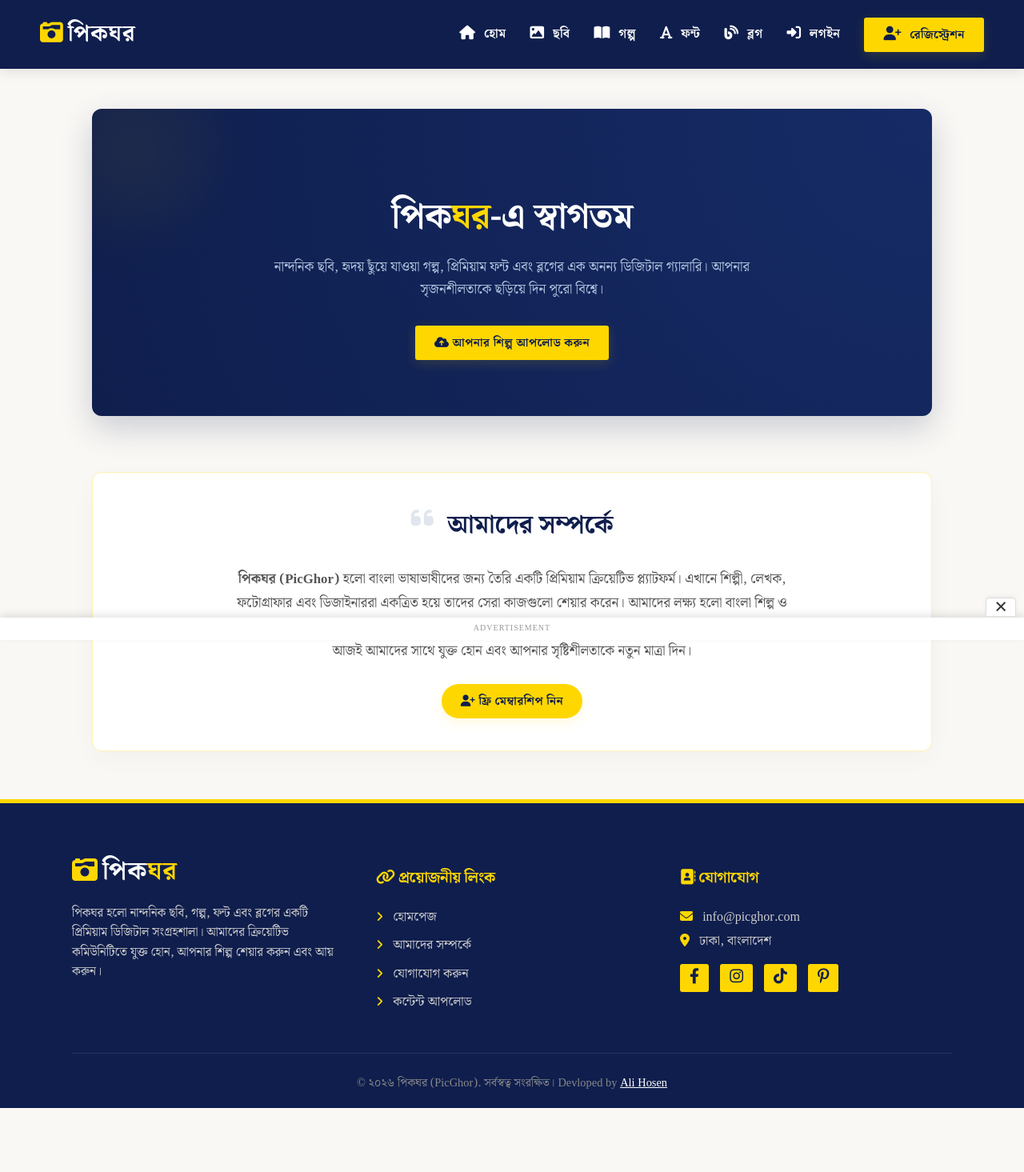
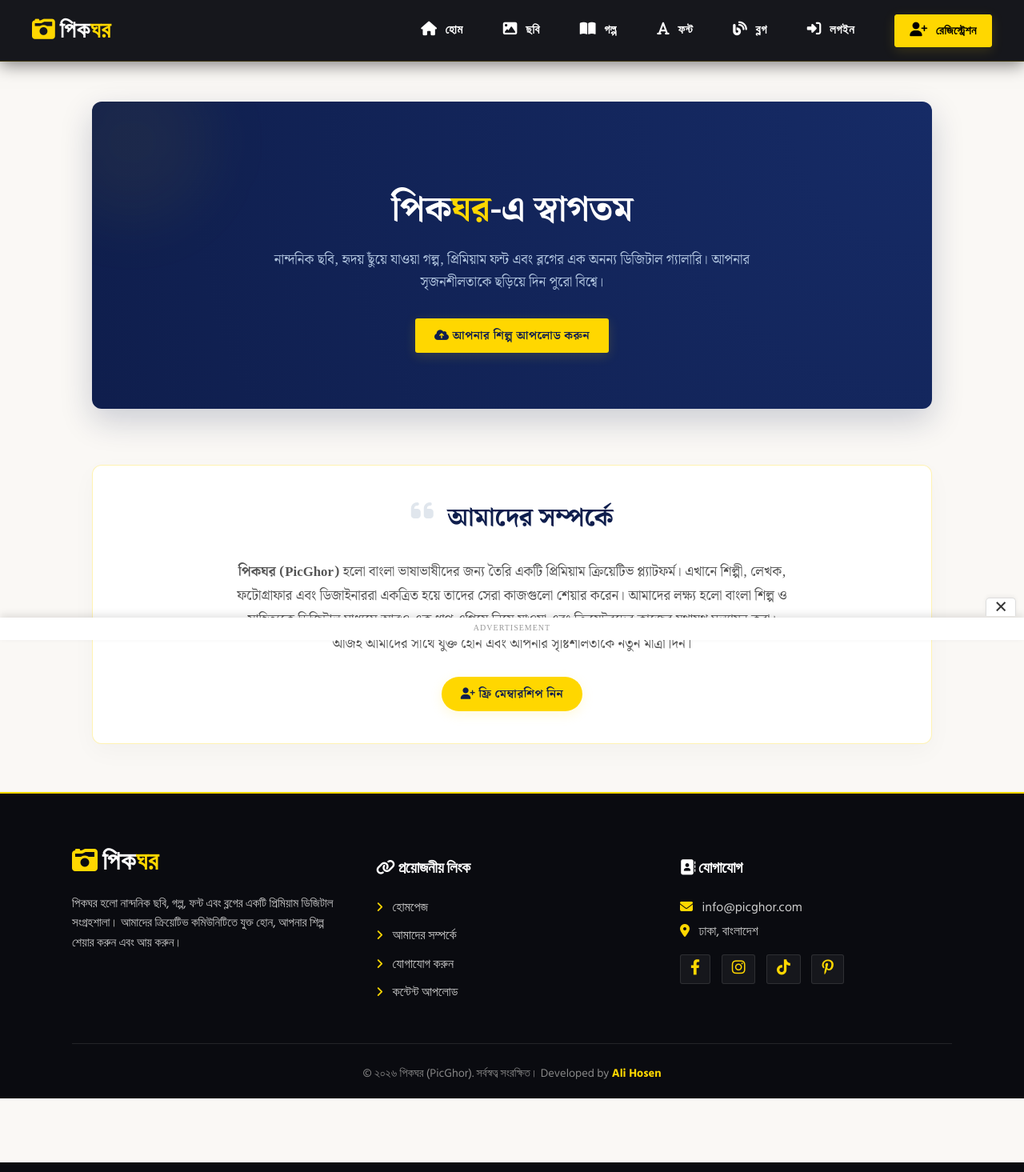
Before and after one commit to siaful2580mm-hub/testing, a Flask app: page / in a window 1280 px wide. Shown: the whole page at 80% size. Run offline with Flask 3, Linux system fonts and the light colour scheme; data that the repository does not hold is empty; some libraries are stand-ins or nearby versions.

Commit message:
Update base.html

```diff
--- a/templates/base.html
+++ b/templates/base.html
@@ -5,15 +5,75 @@
     <meta name="viewport" content="width=device-width, initial-scale=1.0">
     <title>{% block title %}পিকঘর | নান্দনিক সংগ্রহশালা{% endblock %}</title>
 
-    <!-- Google Fonts (বাংলা ფন্ট) -->
+    <!-- Google Fonts -->
     <link href="https://fonts.googleapis.com/css2?family=Noto+Serif+Bengali:wght@400;600;700&display=swap" rel="stylesheet">
+    <link href="https://fonts.googleapis.com/css2?family=Hind+Siliguri:wght@400;500;600;700&display=swap" rel="stylesheet">
 
-    <!-- FontAwesome Icons (ফন্ট অসাম আইকন) -->
+    <!-- FontAwesome Icons -->
     <link rel="stylesheet" href="https://cdnjs.cloudflare.com/ajax/libs/font-awesome/6.4.2/css/all.min.css">
 
     <!-- CSS File Link -->
     <link rel="stylesheet" href="{{ url_for('static', filename='css/style.css') }}">
 
+    <style>
+        /* =========================================
+           1. Navbar Line-Break Fix & Premium UI
+        ========================================= */
+        .navbar {
+            position: sticky; top: 0; z-index: 1050;
+            background: rgba(10, 11, 16, 0.95); /* Deep Dark Background */
+            backdrop-filter: blur(15px); -webkit-backdrop-filter: blur(15px);
+            border-bottom: 1px solid rgba(255, 215, 0, 0.2);
+            padding: 15px 40px; display: flex; justify-content: space-between; align-items: center;
+            box-shadow: 0 4px 20px rgba(0,0,0,0.5);
+            font-family: 'Hind Siliguri', sans-serif;
+        }
+
+        .logo a { font-size: 1.8rem; color: #fff; font-weight: 700; text-decoration: none; letter-spacing: 1px; }
+        .logo a span { color: #FFD700; }
+
+        /* ফ্লেক্সবক্স এবং গ্যাপ ব্যবহার করে লাইন ব্রেক ফিক্স করা হলো */
+        .nav-links { display: flex; align-items: center; gap: 20px; }
+
+        .nav-links a {
+            color: #e0e6ed; text-decoration: none; font-size: 0.95rem; font-weight: 600;
+            white-space: nowrap; /* কোনোভাবেই লেখা নিচে নামবে না */
+            transition: 0.3s; padding: 5px 0;
+        }
+        .nav-links a:hover { color: #FFD700; }
+
+        .nav-btn-highlight { background: #FFD700; color: #000 !important; padding: 8px 18px !important; border-radius: 30px; font-weight: 700; border: 1px solid #FFD700;}
+        .nav-btn-highlight:hover { background: transparent; color: #FFD700 !important; }
+
+        /* =========================================
+           2. Hamburger Menu Fix (Mobile Responsive)
+        ========================================= */
+        .hamburger { display: none; cursor: pointer; flex-direction: column; gap: 5px; z-index: 1100; }
+        .hamburger span { width: 28px; height: 3px; background: #FFD700; border-radius: 5px; transition: 0.4s; }
+
+        /* ১১০০ পিক্সেলের নিচে গেলে মেনু অটোমেটিক মোবাইলের মতো সাইডবার হয়ে যাবে */
+        @media (max-width: 1100px) {
+            .navbar { padding: 15px 20px; }
+            .hamburger { display: flex; }
+            .nav-links {
+                position: fixed; top: 0; right: -100%; width: 280px; height: 100vh;
+                background: #0a0b10; flex-direction: column; align-items: flex-start;
+                padding-top: 80px; gap: 15px; padding-left: 30px;
+                box-shadow: -10px 0 30px rgba(0,0,0,0.8); transition: right 0.4s cubic-bezier(0.77, 0, 0.175, 1);
+            }
+            .nav-links.active { right: 0; }
+            .hamburger.toggle-icon span:nth-child(1) { transform: translateY(8px) rotate(45deg); background: #ff4d4d; }
+            .hamburger.toggle-icon span:nth-child(2) { opacity: 0; }
+            .hamburger.toggle-icon span:nth-child(3) { transform: translateY(-8px) rotate(-45deg); background: #ff4d4d; }
+        }
+
+        /* Footer Improvement */
+        .footer { background: #0a0b10; border-top: 2px solid #FFD700; font-family: 'Hind Siliguri', sans-serif;}
+        .footer h2, .footer h3 { color: #fff; }
+        .footer-links a:hover { color: #FFD700; padding-left: 5px; }
+        .social-icons a { background: rgba(255,255,255,0.05); border: 1px solid rgba(255,255,255,0.1); color: #FFD700; }
+        .social-icons a:hover { background: #FFD700; color: #000; transform: translateY(-3px); }
+    </style>
     {% block head %}{% endblock %}
 </head>
 <body>
@@ -21,27 +81,29 @@
     <!-- Navigation Bar -->
     <nav class="navbar">
         <div class="logo">
-            <a href="/"><i class="fa-solid fa-camera-retro" style="color: var(--accent); margin-right: 5px;"></i>পিক<span>ঘর</span></a>
+            <a href="/"><i class="fa-solid fa-camera-retro" style="color: #FFD700; margin-right: 5px;"></i>পিক<span>ঘর</span></a>
         </div>
 
         <!-- Hamburger Icon for Mobile -->
-        <div class="hamburger" id="hamburger">
+        <div class="hamburger" id="hamburgerBtn">
             <span></span>
             <span></span>
             <span></span>
         </div>
 
-        <div class="nav-links" id="nav-links">
+        <div class="nav-links" id="navMenu">
             <a href="/"><i class="fa-solid fa-house"></i> হোম</a>
             <a href="/c/image"><i class="fa-solid fa-image"></i> ছবি</a>
             <a href="/c/story"><i class="fa-solid fa-book-open"></i> গল্প</a>
-            <a href="#"><i class="fa-solid fa-font"></i> ফন্ট</a>
-            <a href="#"><i class="fa-solid fa-blog"></i> ব্লগ</a>
+            <a href="/c/font"><i class="fa-solid fa-font"></i> ফন্ট</a>
+            <a href="/c/blog"><i class="fa-solid fa-blog"></i> ব্লগ</a>
 
-            <!-- Auth Logic / Conditional Links -->
             {% if session.get('user') %}
                 <a href="/upload" class="nav-btn-highlight"><i class="fa-solid fa-cloud-arrow-up"></i> আপলোড</a>
-                <a href="/p/{{ session['user']['username'] }}" style="color: var(--accent);"><i class="fa-solid fa-user-circle"></i> {{ session['user']['username'] }}</a>
+
+                <a href="/p/{{ session['user']['username'] }}" style="color: #FFD700; border: 1px solid #FFD700; padding: 5px 15px; border-radius: 20px;">
+                    <i class="fa-solid fa-user-circle"></i> {{ session['user']['username'] }}
+                </a>
 
                 {% if session['user']['email'] == 'admin@gmail.com' %}
                     <a href="/admin" style="color: #4caf50;"><i class="fa-solid fa-shield-halved"></i> অ্যাডমিন</a>
@@ -57,8 +119,6 @@
 
     <!-- Main Content Container -->
     <div class="container">
-
-        <!-- Flash Messages (Alerts) -->
         {% with messages = get_flashed_messages(with_categories=true) %}
           {% if messages %}
             <div class="flash-messages">
@@ -69,16 +129,14 @@
           {% endif %}
         {% endwith %}
 
-        <!-- Dynamic Page Content -->
         {% block content %}{% endblock %}
-
     </div>
 
     <!-- Footer -->
     <footer class="footer">
         <div class="footer-container">
             <div class="footer-about">
-                <h2><i class="fa-solid fa-camera-retro" style="color: var(--accent); margin-right: 5px;"></i>পিক<span>ঘর</span></h2>
+                <h2><i class="fa-solid fa-camera-retro" style="color: #FFD700; margin-right: 5px;"></i>পিক<span>ঘর</span></h2>
                 <p>পিকঘর হলো নান্দনিক ছবি, গল্প, ফন্ট এবং ব্লগের একটি প্রিমিয়াম ডিজিটাল সংগ্রহশালা। আমাদের ক্রিয়েটিভ কমিউনিটিতে যুক্ত হোন, আপনার শিল্প শেয়ার করুন এবং আয় করুন।</p>
             </div>
             <div class="footer-links">
@@ -87,131 +145,82 @@
                 <a href="/about"><i class="fa-solid fa-angle-right"></i> আমাদের সম্পর্কে</a>
                 <a href="/contact"><i class="fa-solid fa-angle-right"></i> যোগাযোগ করুন</a>
                 <a href="/upload"><i class="fa-solid fa-angle-right"></i> কন্টেন্ট আপলোড</a>
-        </div>
+            </div>
             <div class="footer-contact">
                 <h3><i class="fa-solid fa-address-book"></i> যোগাযোগ</h3>
-                <p><i class="fa-solid fa-envelope" style="color: var(--accent); margin-right: 8px;"></i> info@picghor.com</p>
-                <p><i class="fa-solid fa-location-dot" style="color: var(--accent); margin-right: 8px;"></i> ঢাকা, বাংলাদেশ</p>
+                <p><i class="fa-solid fa-envelope" style="color: #FFD700; margin-right: 8px;"></i> info@picghor.com</p>
+                <p><i class="fa-solid fa-location-dot" style="color: #FFD700; margin-right: 8px;"></i> ঢাকা, বাংলাদেশ</p>
                 <div class="social-icons">
                     <a href="https://www.facebook.com/profile.php?id=61588378066038" title="Facebook"><i class="fa-brands fa-facebook-f"></i></a>
                     <a href="#" title="Instagram"><i class="fa-brands fa-instagram"></i></a>
-                    <a href="https://www.tiktok.com/@alihosen.typography?_r=1&_t=ZS-94F5TWVJBqr" title="Twitter"><i class="fa-brands fa-tiktok"></i></a>
+                    <a href="https://www.tiktok.com/@alihosen.typography?_r=1&_t=ZS-94F5TWVJBqr" title="TikTok"><i class="fa-brands fa-tiktok"></i></a>
                     <a href="https://pin.it/5QiXRSpBl" title="Pinterest"><i class="fa-brands fa-pinterest-p"></i></a>
                 </div>
             </div>
         </div>
         <div class="footer-bottom">
-            &copy; ২০২৬ পিকঘর (PicGhor). সর্বস্বত্ব সংরক্ষিত। Devloped by <a href="https://alihosenofficial.github.io/" style="color: #fff;">Ali Hosen</a>
+            &copy; ২০২৬ পিকঘর (PicGhor). সর্বস্বত্ব সংরক্ষিত। Developed by <a href="https://alihosenofficial.github.io/" style="color: #FFD700; font-weight: bold; text-decoration: none;">Ali Hosen</a>
         </div>
     </footer>
-<!-- ==========================================
-         Sticky Bottom Ad (Floating Ad with Close Button)
+
+    <!-- ==========================================
+         Sticky Bottom Ad (Grand Opening পেজে দেখাবে না)
     =========================================== -->
+    {% if request.path != '/grand-opening' %}
     <div id="sticky-bottom-ad" class="sticky-ad-container">
-        <!-- Close (X) Button -->
         <button class="close-ad-btn" onclick="closeStickyAd()" title="Close Ad">✕</button>
-
-        <!-- Ad Content Area -->
         <div class="ad-wrapper">
             <span class="ad-label">Advertisement</span>
-
-            <!-- আপনার দেওয়া Ad Network এর কোড -->
             <script>
-              atOptions = {
-                'key' : '65ec9f7d8d86083bf154bf98b07df8f1',
-                'format' : 'iframe',
-                'height' : 60,
-                'width' : 468,
-                'params' : {}
-              };
+              atOptions = { 'key' : '65ec9f7d8d86083bf154bf98b07df8f1', 'format' : 'iframe', 'height' : 60, 'width' : 468, 'params' : {} };
             </script>
             <script src="https://www.highperformanceformat.com/65ec9f7d8d86083bf154bf98b07df8f1/invoke.js"></script>
-
         </div>
     </div>
 
-    <!-- Sticky Ad CSS & JS -->
     <style>
-        /* ওয়েবসাইটের নিচে একটু ফাঁকা জায়গা রাখা যাতে কন্টেন্ট অ্যাডের নিচে ঢাকা না পড়ে */
-        body {
-            padding-bottom: 80px;
-        }
-
-        /* স্টিকি অ্যাড কন্টেইনার */
-        .sticky-ad-container {
-            position: fixed;
-            bottom: 0;
-            left: 0;
-            width: 100%;
-            background-color: #ffffff;
-            box-shadow: 0 -4px 10px rgba(0, 0, 0, 0.1);
-            z-index: 9999;
-            display: flex;
-            justify-content: center;
-            align-items: center;
-            transition: transform 0.4s ease-in-out;
-        }
-
-        /* অ্যাডের র‍্যাপার (মোবাইলে যাতে স্ক্রিনের বাইরে না যায়) */
-        .ad-wrapper {
-            width: 100%;
-            max-width: 468px; /* আপনার অ্যাডের সাইজ অনুযায়ী */
-            overflow: hidden;
-            text-align: center;
-            padding: 5px 0;
-            display: flex;
-            flex-direction: column;
-            align-items: center;
-        }
-
-        /* Advertisement লেখাটি */
-        .ad-label {
-            font-size: 10px;
-            color: #999;
-            text-transform: uppercase;
-            letter-spacing: 1px;
-            margin-bottom: 2px;
-        }
-
-        /* ক্রস (X) বাটন ডিজাইন (ছবির মতো) */
-        .close-ad-btn {
-            position: absolute;
-            top: -25px;
-            right: 10px;
-            background: #ffffff;
-            color: #333;
-            border: 1px solid #ddd;
-            border-bottom: none;
-            border-radius: 5px 5px 0 0;
-            font-size: 16px;
-            font-weight: bold;
-            cursor: pointer;
-            padding: 2px 12px;
-            box-shadow: 0 -2px 5px rgba(0,0,0,0.05);
-        }
-
-        .close-ad-btn:hover {
-            background: #f1f1f1;
-            color: red;
-        }
+        body { padding-bottom: 80px; }
+        .sticky-ad-container { position: fixed; bottom: 0; left: 0; width: 100%; background: #ffffff; box-shadow: 0 -4px 10px rgba(0, 0, 0, 0.1); z-index: 9999; display: flex; justify-content: center; align-items: center; transition: transform 0.4s ease-in-out; }
+        .ad-wrapper { width: 100%; max-width: 468px; overflow: hidden; text-align: center; padding: 5px 0; display: flex; flex-direction: column; align-items: center; }
+        .ad-label { font-size: 10px; color: #999; text-transform: uppercase; letter-spacing: 1px; margin-bottom: 2px; }
+        .close-ad-btn { position: absolute; top: -25px; right: 10px; background: #ffffff; color: #333; border: 1px solid #ddd; border-bottom: none; border-radius: 5px 5px 0 0; font-size: 16px; font-weight: bold; cursor: pointer; padding: 2px 12px; box-shadow: 0 -2px 5px rgba(0,0,0,0.05); }
+        .close-ad-btn:hover { background: #f1f1f1; color: red; }
     </style>
-
     <script>
-        // অ্যাড কেটে দেওয়ার জাভাস্ক্রিপ্ট ফাংশন
         function closeStickyAd() {
             var adContainer = document.getElementById('sticky-bottom-ad');
             if (adContainer) {
-                // স্মুথভাবে অ্যাডটি নিচে নামিয়ে গায়েব করে দিবে
                 adContainer.style.transform = 'translateY(100%)';
-                setTimeout(() => {
-                    adContainer.style.display = 'none';
-                    document.body.style.paddingBottom = '0'; // অ্যাড কাটার পর বডির প্যাডিং রিমুভ হবে
-                }, 400); // এনিমেশনের সময়
+                setTimeout(() => { adContainer.style.display = 'none'; document.body.style.paddingBottom = '0'; }, 400);
             }
         }
     </script>
+    {% endif %}
     <!-- ========================================== -->
-    <!-- JS File Link -->
+
+    <!-- Navbar Toggle Fixed Script (Added directly here for perfect execution) -->
+    <script>
+        document.addEventListener("DOMContentLoaded", function() {
+            const hamburger = document.getElementById('hamburgerBtn');
+            const navMenu = document.getElementById('navMenu');
+
+            if(hamburger && navMenu) {
+                hamburger.addEventListener('click', function(e) {
+                    e.stopPropagation();
+                    navMenu.classList.toggle('active');
+                    hamburger.classList.toggle('toggle-icon');
+                });
+
+                document.addEventListener('click', function(e) {
+                    if (!navMenu.contains(e.target) && !hamburger.contains(e.target)) {
+                        navMenu.classList.remove('active');
+                        hamburger.classList.remove('toggle-icon');
+                    }
+                });
+            }
+        });
+    </script>
+
     <script src="{{ url_for('static', filename='js/script.js') }}"></script>
 </body>
 </html>
```
